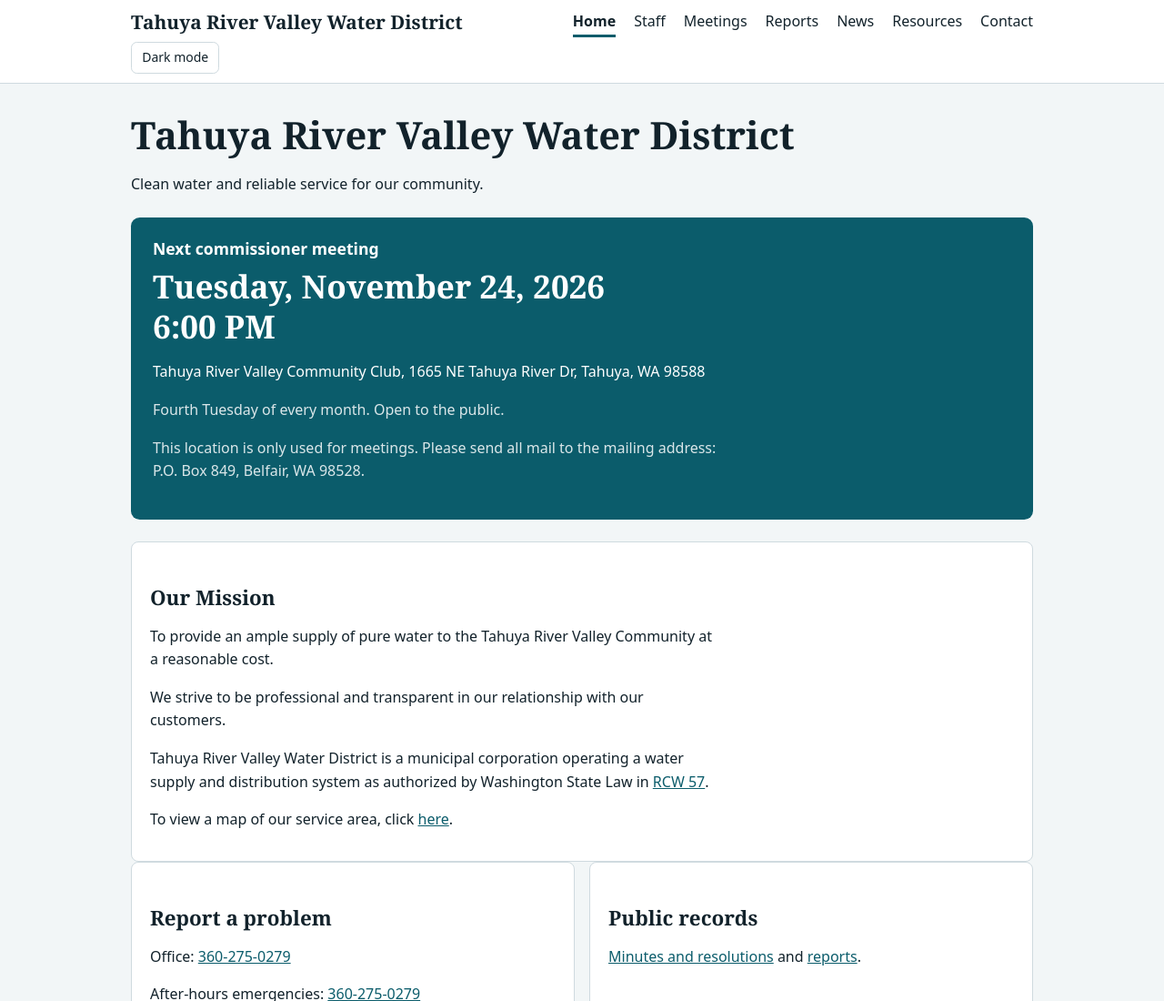
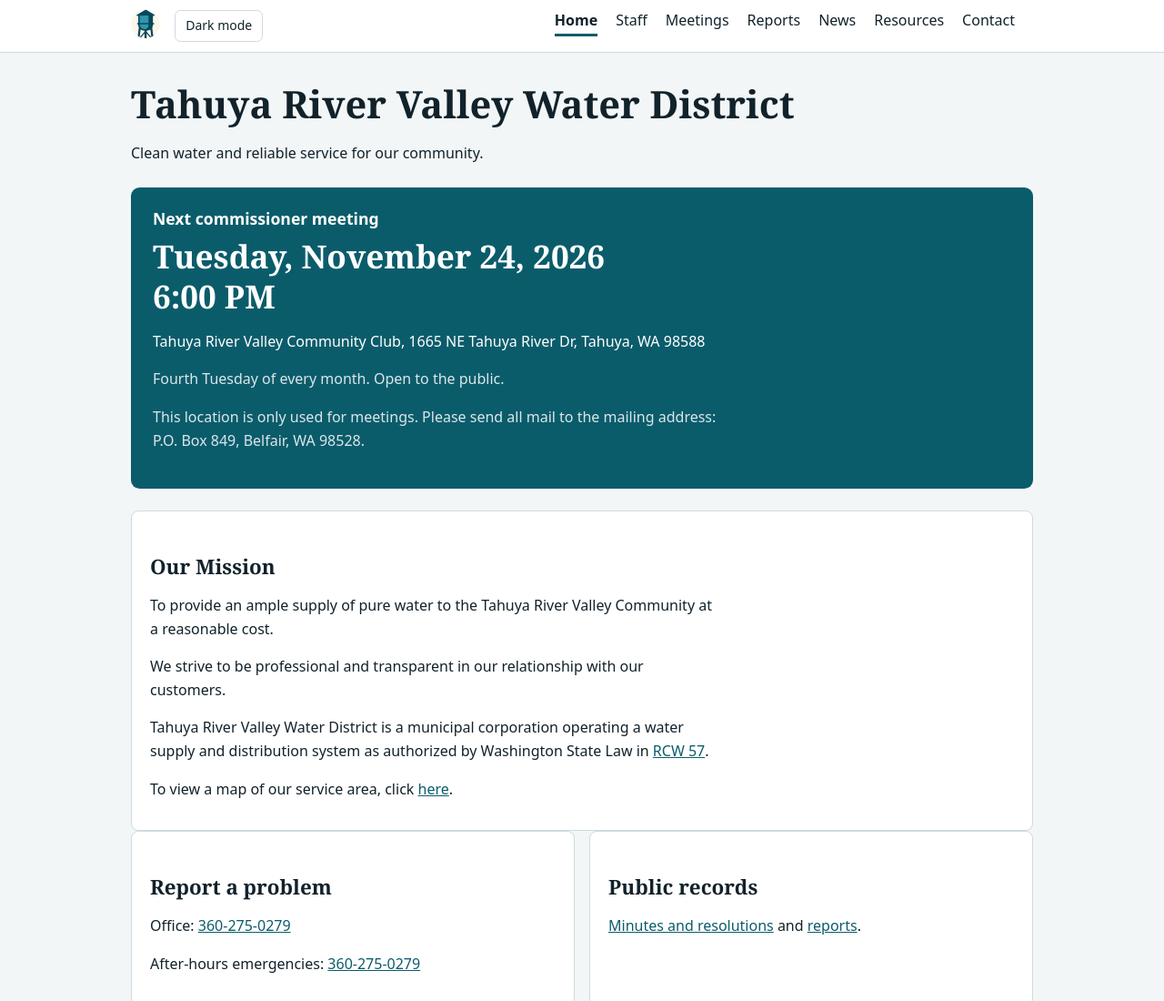
Before and after one commit to DrAcula27/trvwd, an Astro site: page / in a window 1280 px wide. Shown: the top 1100 px of the page at 91% size. Built offline with nearby package versions, Linux system fonts and the light colour scheme; Astro itself is replaced by a stand-in of ours; no server answers.

Commit message:
update nav bar

```diff
--- a/src/layouts/Base.astro
+++ b/src/layouts/Base.astro
@@ -30,6 +30,7 @@ const nav = [
       name="google-site-verification"
       content="huYZOlMBGMcFhtCDBr1dK96xMlJKE3HwsGqAoCHR3bU"
     />
+    <link rel="icon" href="/images/favicon.ico" />
     <script is:inline>
       // Set theme before first paint to avoid a flash.
       (function () {
@@ -46,7 +47,12 @@ const nav = [
     <header class="site-header">
       <AlertBanner />
       <div class="wrap bar">
-        <a class="brand" href="/">{site.name}</a>
+        <div class="brand-actions">
+          <a href="/" class="brand">
+            <img src="/images/favicon.ico" alt={site.name} width="32" height="32" />
+          </a>
+          <ThemeToggle />
+        </div>
         <nav id="site-nav" aria-label="Main">
           <ul>
             {nav.map(([href, label]) => (
@@ -54,8 +60,7 @@ const nav = [
             ))}
           </ul>
         </nav>
-        <div class="actions">
-          <ThemeToggle />
+        <div class="menu-toggle">
           <button id="nav-toggle" type="button" aria-expanded="false" aria-controls="site-nav">
             <span class="bars" aria-hidden="true"></span>
             <span>Menu</span>
--- a/src/styles/global.css
+++ b/src/styles/global.css
@@ -124,15 +124,21 @@ html {
 .bar {
   display: flex;
   flex-wrap: wrap;
-  align-items: center;
+  align-items: space-between;
   gap: 0.5rem 1.25rem;
   padding-block: 0.6rem;
+}
+.brand-actions {
+  display: flex;
+  align-items: center;
+  gap: 1rem;
+  margin-right: auto;
 }
 .brand {
   font: 700 1.3rem var(--head);
   color: var(--ink);
   text-decoration: none;
-  margin-right: auto;
+  /* margin-right: auto; */
 }
 #site-nav ul {
   display: flex;
@@ -155,7 +161,7 @@ html {
   border-color: var(--brand);
   font-weight: 600;
 }
-.actions {
+.menu-toggle {
   display: flex;
   align-items: center;
   gap: 0.5rem;
```
Also changed, not shown: public/images/favicon.ico (renamed from public/favicon.ico).
